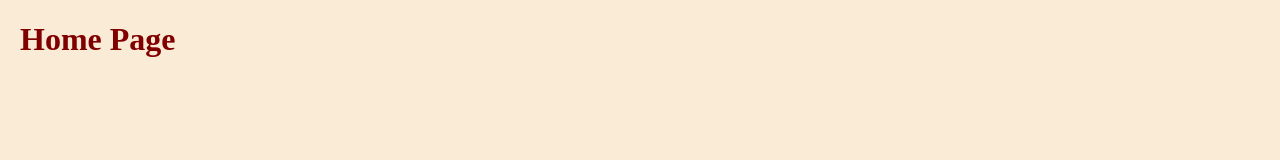
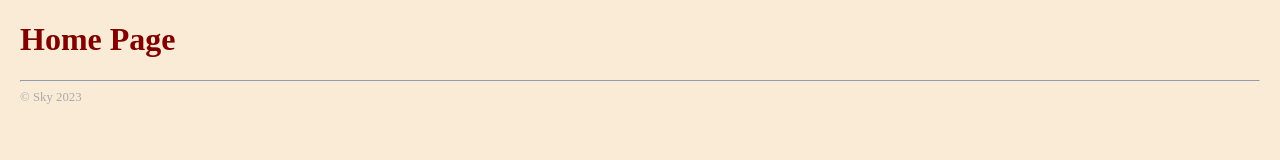
Before and after one commit to Azz1005/practice_1_remote, a plain HTML site: page index.html in a window 1280 px wide. Drawn offline with Linux system fonts and the light colour scheme.

Commit message:
first addition of the footer feature

```diff
--- a/index.html
+++ b/index.html
@@ -9,5 +9,7 @@
   </head>
   <body>
     <h1>Home Page</h1>
+    <hr />
+    <footer>&copy; Sky 2023</footer>
   </body>
 </html>
--- a/styles/styles.css
+++ b/styles/styles.css
@@ -15,3 +15,8 @@ p{
 color: darkgreen;
 font-size: 1.2em;
 }
+
+footer {
+
+color: darkgrey; font-size: 0.8em;
+        }
```
Also changed, not shown: about_us.html (+3 -0 lines), contact_us.html (+2 -0 lines), login.html (+2 -0 lines).
